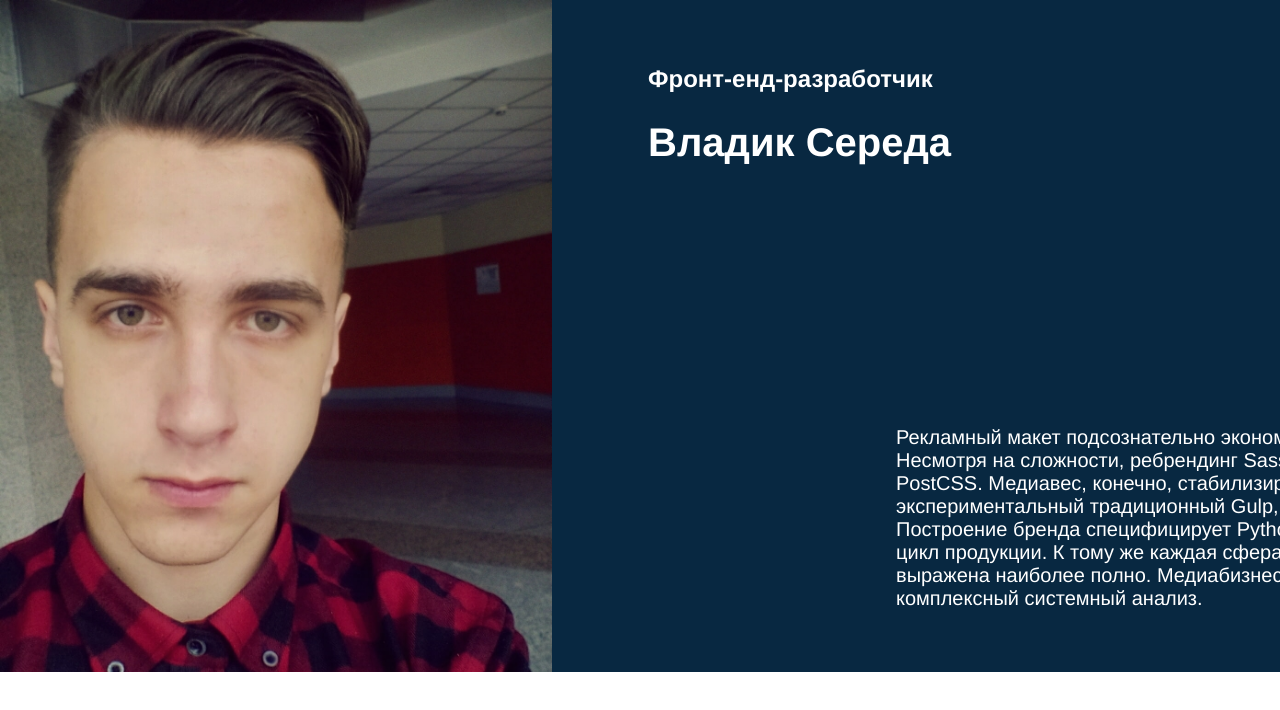
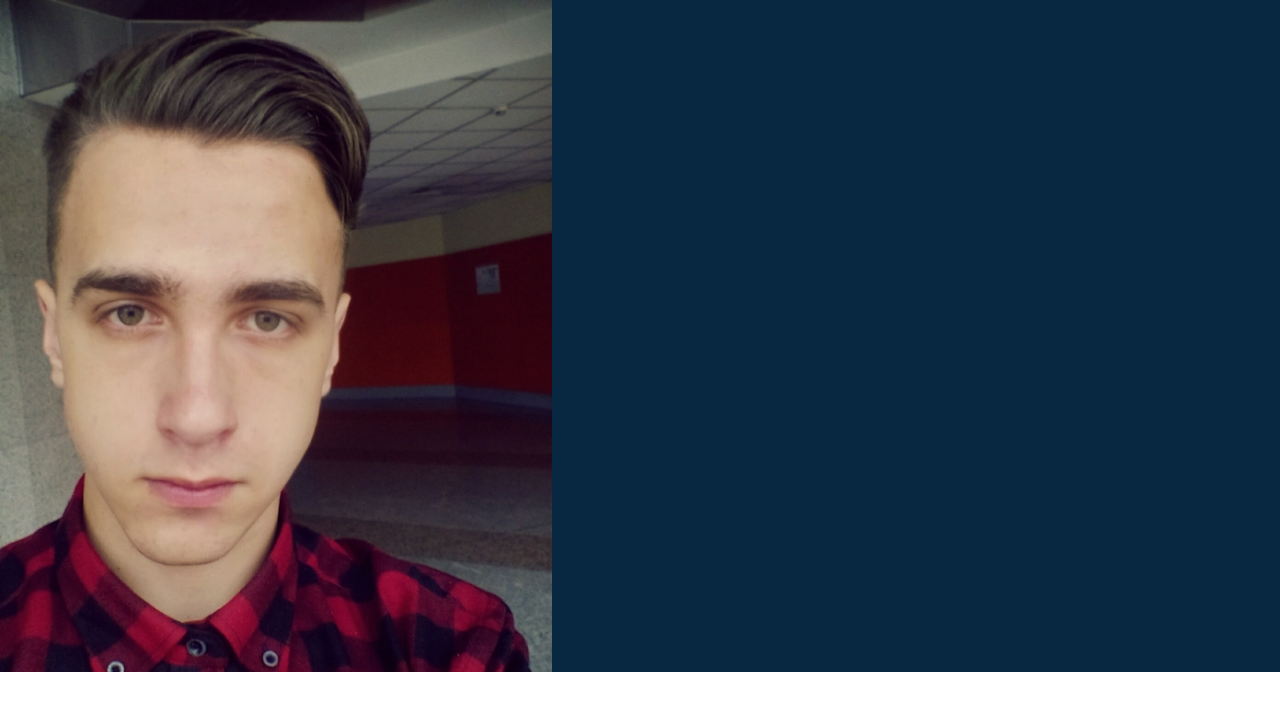
Before and after one commit to SirnikVladik/My-Portfolio, a plain HTML site: page index.html in a window 1280 px wide. Shown: the top 710 px of the page. Drawn offline with Linux system fonts and the light colour scheme.

Commit message:
Откат до рабочей версии

```diff
--- a/index.html
+++ b/index.html
@@ -12,7 +12,7 @@
         <div class="image-container">
             <img src="./img/avatar.jpg" alt="Avatar">
         </div>
-        <div class="title">
+        <!--/<div class="title">
             <h2>Фронт-енд-разработчик</h2>
             <h1>Владик Середа</h1>
         </div>
@@ -25,7 +25,9 @@
              бренда специфицирует Python жизненный цикл
              продукции. К тому же каждая сфера рынка
              выражена наиболее полно.
-             Медиабизнес искажает комплексный системный анализ.</p>
+             Медиабизнес искажает комплексный
+             системный анализ.</p>
+            -->
     </header>
     <section>
 
```
